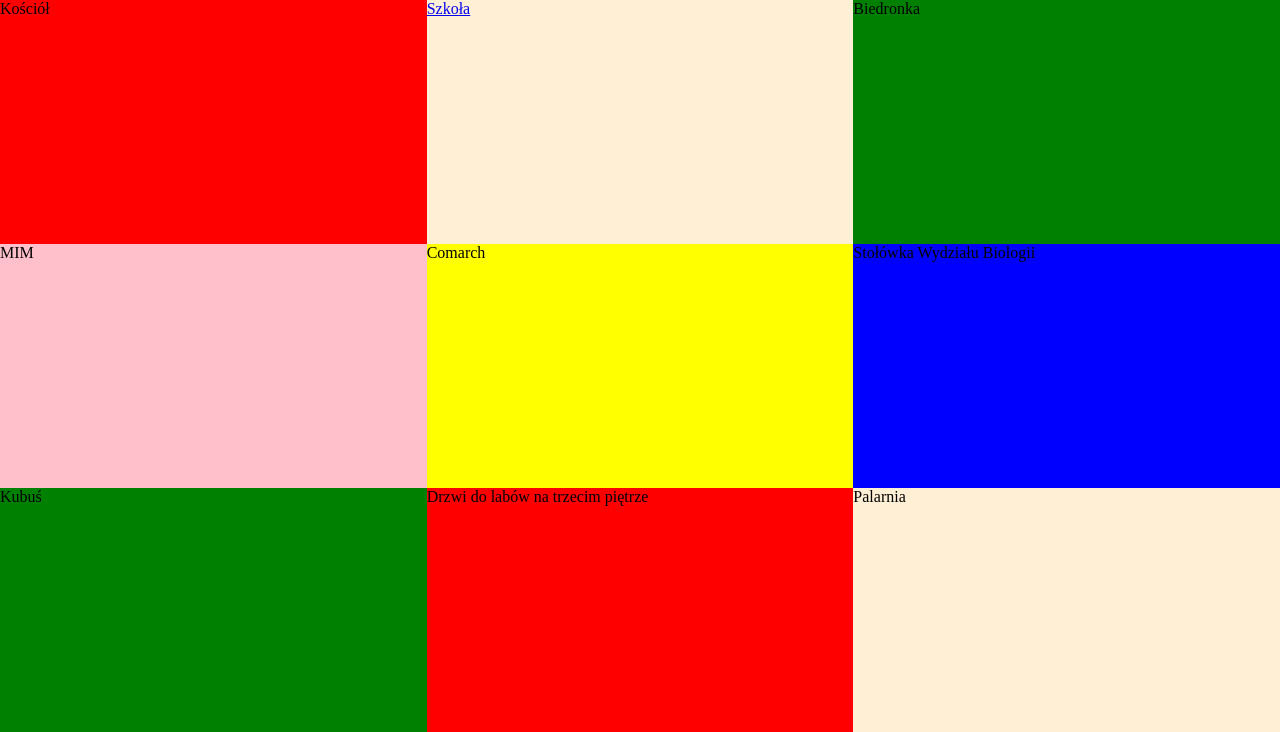
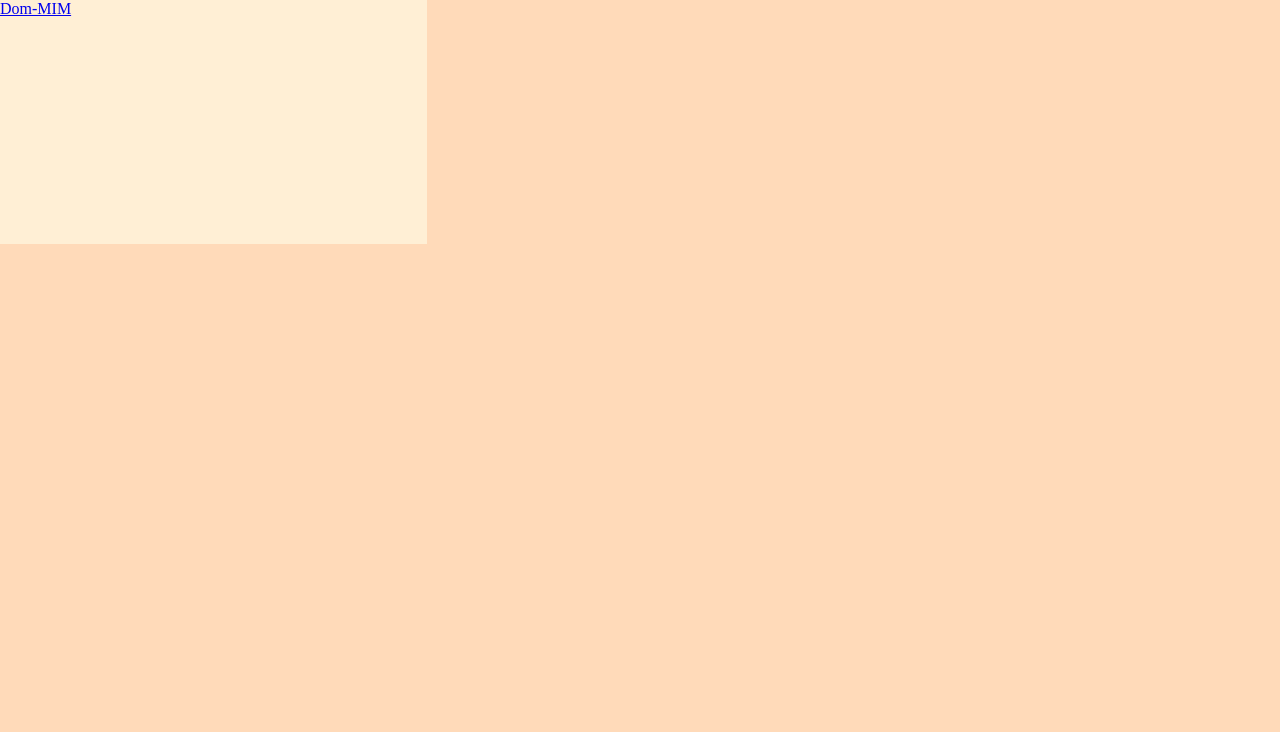
Before and after one commit to EuphoricThinking/KimLoanSolutions, a Django app: page / in a window 1280 px wide. Shown: the part 68-800 px from the top of the page. Run offline with Django 4.2, Linux system fonts and the light colour scheme.

Commit message:
REDUCED divs for places

```diff
--- a/boniedojade/zachodSlonca/templates/zachodSlonca/main_site.html
+++ b/boniedojade/zachodSlonca/templates/zachodSlonca/main_site.html
@@ -18,15 +18,7 @@
     </div>
 </header>
 <div class="main_content">
-    <div class="one">Kościół</div>
-    <div class="two"><a href="{% url 'zachodSlonca:wyswietl_mape' %}" id="map_link">Szkoła</a></div>
-    <div class="three">Biedronka</div>
-    <div class="four">MIM</div>
-    <div class="five">Comarch</div>
-    <div class="six">Stołówka Wydziału Biologii</div>
-    <div class="seven">Kubuś</div>
-    <div class="eight">Drzwi do labów na trzecim piętrze</div>
-    <div class="nine">Palarnia</div>
+    <div class="two"><a href="{% url 'zachodSlonca:wyswietl_mape' %}" id="map_link">Dom-MIM</a></div>
 </div>
 
 
```
